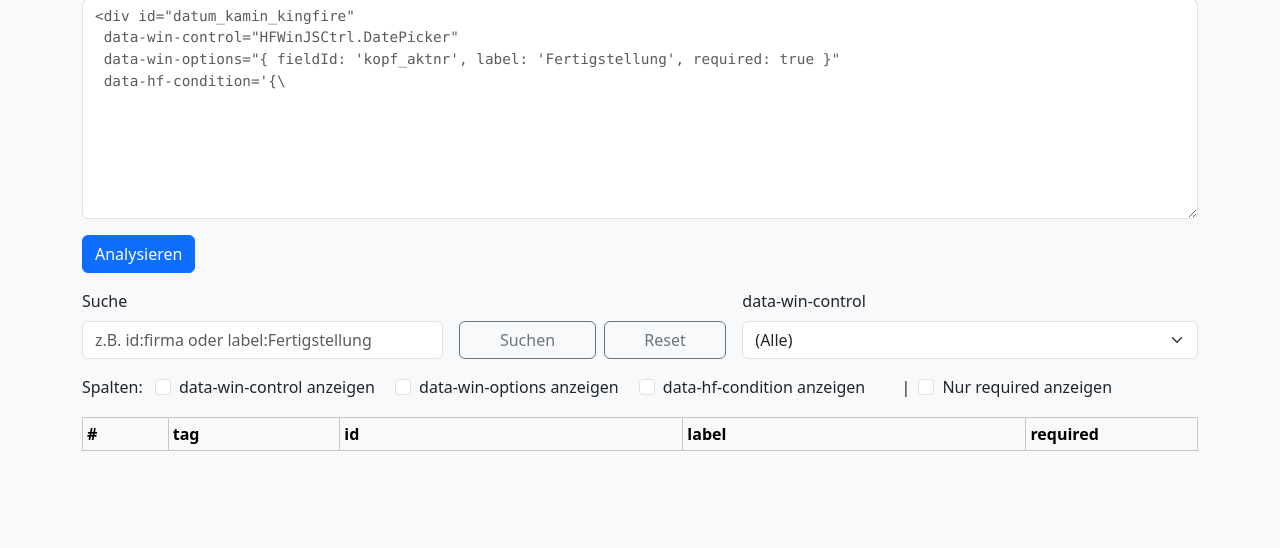
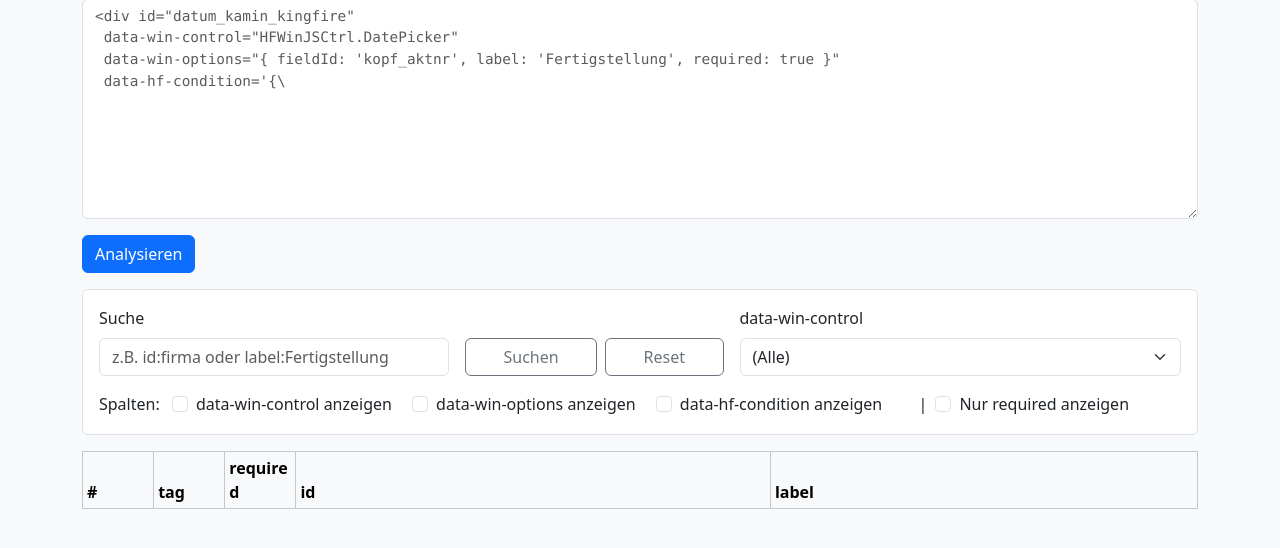
Before and after one commit to elk-weissenboeck/health-check, a PHP site: page /html-parser/index.html in a window 1280 px wide. Shown: the part 102-650 px from the top of the page. Run offline with PHP 8.4, Linux system fonts and the light colour scheme; lists and menus that the app fills with data are empty.

Commit message:
improve html parser

```diff
--- a/admin/html-parser/index.html
+++ b/admin/html-parser/index.html
@@ -39,7 +39,9 @@
         </button>
     </div>
 
-    <div class="row g-3 align-items-end mb-3">
+    <!-- Filter-Box (Suche, Control-Filter, Spalten-Checkboxen, Required-Filter) -->
+    <div id="filterBox" class="mb-3 p-3 border rounded bg-white filter-box">
+        <div class="row g-3 align-items-end">
             <div class="col-md-4">
                 <label for="searchInput" class="form-label">Suche</label>
                 <input
@@ -65,8 +67,7 @@
             </div>
         </div>
 
-    <!-- Spalten-Checkboxen & Required-Filter -->
-    <div class="row mb-3">
+        <div class="row mt-3">
             <div class="col">
                 <span class="me-2">Spalten:</span>
 
@@ -105,18 +106,25 @@
                 </div>
             </div>
         </div>
+    </div>
+
+    <!-- Gefundene Kataloge / DataSources -->
+    <div id="catalogsBox" class="mb-3 p-3 border rounded bg-light d-none catalogs-box">
+        <h2 class="h6 mb-2">Gefundene Kataloge (DataSources)</h2>
+        <ul id="catalogsList" class="small mb-0 ps-3"></ul>
+    </div>
 
     <table id="resultTable" class="table table-sm table-bordered table-striped align-middle w-100">
         <thead class="table-light">
         <tr>
-            <th style="width:4%">#</th>
-            <th style="width:8%">tag</th>
-            <th style="width:16%">id</th>
-            <th style="width:16%">label</th>
-            <th style="width:8%">required</th>
-            <th style="width:14%" class="col-control-header">data-win-control</th>
+            <th style="width:3%">#</th>
+            <th style="width:3%">tag</th>
+            <th style="width:3%">required</th>
+            <th style="width:20%">id</th>
+            <th style="width:18%">label</th>
+            <th style="width:18%" class="col-control-header">data-win-control</th>
             <th style="width:18%" class="col-options-header">data-win-options</th>
-            <th style="width:16%" class="col-condition-header">data-hf-condition</th>
+            <th style="width:17%" class="col-condition-header">data-hf-condition</th>
         </tr>
         </thead>
         <tbody>
--- a/admin/html-parser/style.css
+++ b/admin/html-parser/style.css
@@ -6,6 +6,18 @@ body {
 #htmlInput {
     min-height: 220px;
     font-size: 0.9rem;
+}
+
+/* Filter-Box optisch absetzen */
+#filterBox.filter-box {
+    background-color: #f8f9fb; /* leicht heller als Standard-BG */
+    border-color: #dee2e6;
+}
+
+/* Katalog-Box optisch absetzen */
+#catalogsBox.catalogs-box {
+    background-color: #fffbe8;    /* leicht gelblicher Ton */
+    border-color: #ffc107;        /* Anlehnung an Warning-Farbe */
 }
 
 /* Tabelle auf 100% Breite, Inhalte umbrechen */
@@ -39,6 +51,11 @@ table#resultTable td {
     font-weight: bold;
 }
 
+/* Katalog-Liste */
+#catalogsList code {
+    margin-right: .25rem;
+}
+
 /* Header klickbar, aber nicht selektierbar */
 #resultTable thead th {
     user-select: none;
```
Also changed, not shown: admin/html-parser/main.js (+64 -13 lines). Lines whose indentation alone changed are shown as unchanged.
